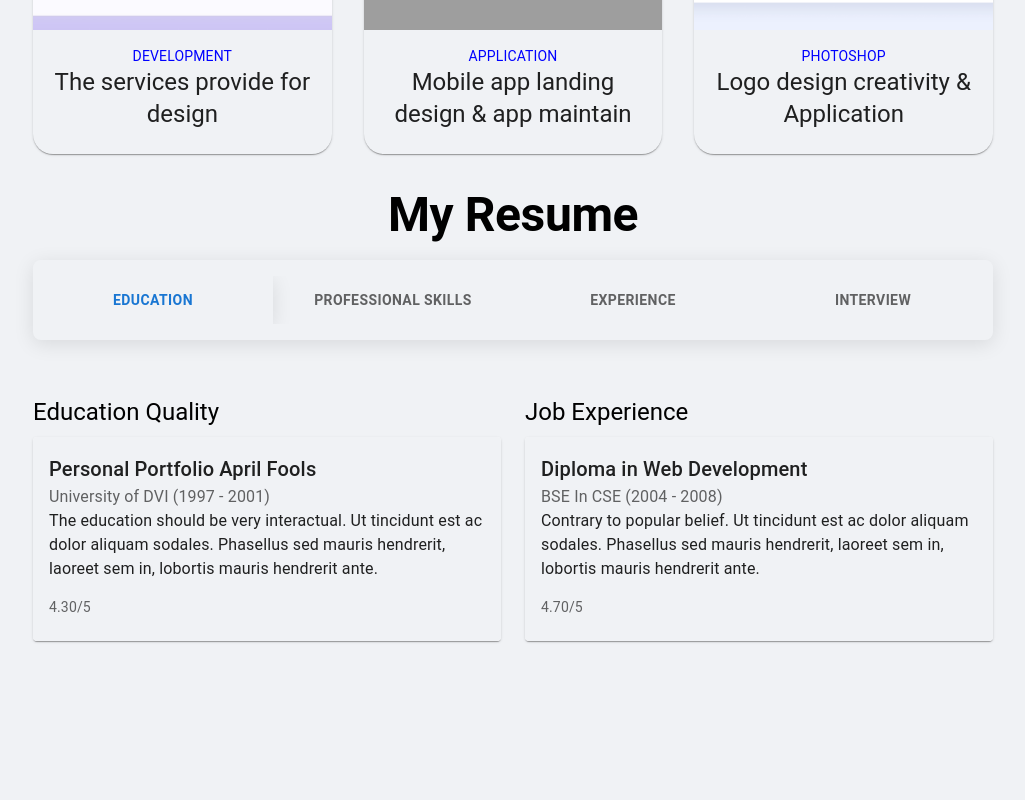
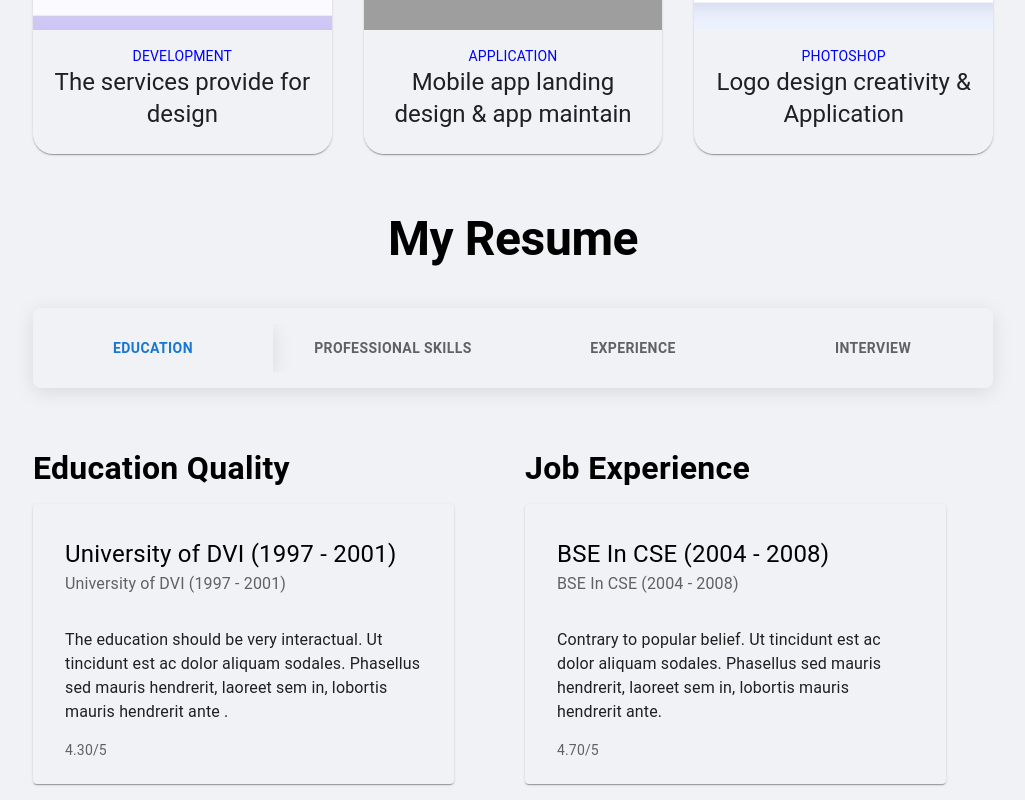
Before and after one commit to DhruvilPadshala/React-Portfolio, a React (Create React App) app: page / in a window 1280 px wide. Shown: the part 2824-3624 px from the top of the page, without its empty margins (127-1152 px from the left). Before the commit the page ends 3497 px from the top, so only its background shows below. Built offline with nearby package versions, Linux system fonts and the light colour scheme; grey boxes are pictures that could not be loaded.

Commit message:
mapping include

```diff
--- a/src/App.css
+++ b/src/App.css
@@ -253,14 +253,13 @@ a:hover::after {
   box-shadow: 0px 4px 20px rgba(0, 0, 0, 0.1); /* Optional: Adding shadow effect for selected tab */
 }
 .card {
-  background: #fff;
+  background-color: #f0f2f5;
   border-radius: 8px;
   box-shadow: 0px 4px 20px rgba(0, 0, 0, 0.1);
   margin-bottom: 16px;
 }
 
 .card-content {
-  padding: 16px;
   background-color: #f0f2f5;
 }
 @media (max-width: 768px) {
--- a/src/Pages/Resume/index.js
+++ b/src/Pages/Resume/index.js
@@ -10,6 +10,74 @@ import {
 } from "@mui/material";
 import "../../../src/App.css";
 
+
+const contentData = {
+  0: [
+    {
+      title: "Education Quality",
+      subTitle: "University of DVI (1997 - 2001)",
+      description:
+        "The education should be very interactual. Ut tincidunt est ac dolor aliquam sodales. Phasellus sed mauris hendrerit, laoreet sem in, lobortis mauris hendrerit ante .",
+
+      rating: "4.30/5",
+    },
+    {
+      title: "Job Experience",
+      subTitle: "BSE In CSE (2004 - 2008)",
+      description:
+        "Contrary to popular belief. Ut tincidunt est ac dolor aliquam sodales. Phasellus sed mauris hendrerit, laoreet sem in, lobortis mauris hendrerit ante.",
+      rating: "4.70/5",
+    },
+  ],
+  1: [
+    {
+      title: "Professional Skills",
+      subTitle: "University of DVI (1997 - 2001)",
+      description:
+        "The education should be very interactual. Ut tincidunt est ac dolor aliquam sodales. Phasellus sed mauris hendrerit, laoreet sem in, lobortis mauris hendrerit ante.",
+      rating: "4.30/5",
+    },
+    {
+      title: "Professional Experience",
+      subTitle: "BSE In CSE (2004 - 2008)",
+      description:
+        "Contrary to popular belief. Ut tincidunt est ac dolor aliquam sodales. Phasellus sed mauris hendrerit, laoreet sem in, lobortis mauris hendrerit ante.",
+      rating: "4.70/5",
+    },
+  ],
+  2: [
+    {
+      title: "Experience",
+      subTitle: "University of DVI (1997 - 2001)",
+      description:
+        "The education should be very interactual. Ut tincidunt est ac dolor aliquam sodales. Phasellus sed mauris hendrerit, laoreet sem in, lobortis mauris hendrerit ante.",
+      rating: "4.30/5",
+    },
+    {
+      title: "Previous Projects",
+      subTitle: "BSE In CSE (2004 - 2008)",
+      description:
+        "Contrary to popular belief. Ut tincidunt est ac dolor aliquam sodales. Phasellus sed mauris hendrerit, laoreet sem in, lobortis mauris hendrerit ante.",
+      rating: "4.70/5",
+    },
+  ],
+  3: [
+    {
+      title: "Interview Tips",
+      subTitle: "University of DVI (1997 - 2001)",
+      description:
+        "The education should be very interactual. Ut tincidunt est ac dolor aliquam sodales. Phasellus sed mauris hendrerit, laoreet sem in, lobortis mauris hendrerit ante.",
+      rating: "4.30/5",
+    },
+    {
+      title: "Mock Interviews",
+      subTitle: "BSE In CSE (2004 - 2008)",
+      description:
+        "Contrary to popular belief. Ut tincidunt est ac dolor aliquam sodales. Phasellus sed mauris hendrerit, laoreet sem in, lobortis mauris hendrerit ante.",
+      rating: "4.70/5",
+    },
+  ],
+};
 const Resume = () => {
   const [selectedTab, setSelectedTab] = React.useState(0);
 
@@ -29,6 +97,7 @@ const Resume = () => {
         flexDirection: "column",
         width: { xs: "90%", md: "75%" },
         margin: "0 auto",
+        mt: { xs: 3, md: 3 },
       }}
     >
       <Typography
@@ -49,223 +118,71 @@ const Resume = () => {
         onChange={handleTabChange}
         aria-label="resume tabs"
         className="tabs"
-        TabIndicatorProps={{ style: { display: 'none' } }} // Remove bottom line indicator
+        TabIndicatorProps={{ style: { display: "none" } }} // Remove bottom line indicator
         sx={{
           mb: 2,
-          flexWrap: 'wrap',
-          '& .MuiTabs-flexContainer': {
-            flexDirection: { xs: 'column', md: 'row' },
+          mt: 3,
+          flexWrap: "wrap",
+          "& .MuiTabs-flexContainer": {
+            flexDirection: { xs: "column", md: "row" },
           },
-          '& .MuiTab-root': {
-            textAlign: 'center',
+          "& .MuiTab-root": {
+            textAlign: "center",
           },
-        }}      >
-        <Tab label="Education" sx={{ fontWeight: "bold" }} className={`tab ${selectedTab === 0 ? 'Mui-selected' : ''}`} />
-        <Tab label="Professional Skills" sx={{ fontWeight: "bold" }} className={`tab ${selectedTab === 1 ? 'Mui-selected' : ''}`} />
-        <Tab label="Experience" sx={{ fontWeight: "bold" }} className={`tab ${selectedTab === 2 ? 'Mui-selected' : ''}`} />
-        <Tab label="Interview" sx={{ fontWeight: "bold" }} className={`tab ${selectedTab === 3 ? 'Mui-selected' : ''}`} />
+        }}
+      >
+        <Tab
+          label="Education"
+          sx={{ fontWeight: "bold" }}
+          className={`tab ${selectedTab === 0 ? "Mui-selected" : ""}`}
+        />
+        <Tab
+          label="Professional Skills"
+          sx={{ fontWeight: "bold" }}
+          className={`tab ${selectedTab === 1 ? "Mui-selected" : ""}`}
+        />
+        <Tab
+          label="Experience"
+          sx={{ fontWeight: "bold" }}
+          className={`tab ${selectedTab === 2 ? "Mui-selected" : ""}`}
+        />
+        <Tab
+          label="Interview"
+          sx={{ fontWeight: "bold" }}
+          className={`tab ${selectedTab === 3 ? "Mui-selected" : ""}`}
+        />
       </Tabs>
 
       <Grid container spacing={3} sx={{ mt: 2 }}>
-        {selectedTab === 0 && (
-          <>
-            <Grid item xs={12} md={6}>
-              <Typography variant="h5" gutterBottom>
-                Education Quality
+        {contentData[selectedTab].map((item, index) => (
+          <Grid item xs={12} md={6} key={index}>
+            <Typography sx={{fontSize: { xs: "1.5rem", md: "2rem" }}} gutterBottom fontWeight={"bold"}>
+              {item.title}
             </Typography>
-              <Card className="card">
-                <CardContent className="card-content">
-                  <Typography variant="h6">
-                    Personal Portfolio April Fools
-                  </Typography>
-                  <Typography color="textSecondary">
-                    University of DVI (1997 - 2001)
-                  </Typography>
-                  <Typography paragraph>
-                    The education should be very interactual. Ut tincidunt est ac
-                    dolor aliquam sodales. Phasellus sed mauris hendrerit, laoreet
-                    sem in, lobortis mauris hendrerit ante.
-                  </Typography>
+            <Card sx={{
+                height: { xs: 'auto', md: '280px' },
+                width: { xs: 'auto', md: '90%' },
+                backgroundColor: "#f0f2f5",
+                transition: 'background-color 0.3s, color 0.3s',
+                '&:hover': {
+                  backgroundColor: 'blue',
+                  color: 'white',
+                  '& .MuiTypography-root': {
+                    color: 'white',
+                  },
+                },
+              }}>
+              <CardContent sx={{ p: 4 }}>
+                <Typography sx={{ fontSize: { xs: "1.2rem", md: "1.5rem" } }} fontWeight={"semi-bold"}color={"black"}>{item.subTitle}</Typography>
+                <Typography color="textSecondary"mb={4}>{item.subTitle}</Typography>
+                <Typography paragraph>{item.description}</Typography>
                 <Typography variant="body2" color="textSecondary">
-                    4.30/5
+                  {item.rating}
                 </Typography>
               </CardContent>
             </Card>
           </Grid>
-
-            <Grid item xs={12} md={6}>
-              <Typography variant="h5" gutterBottom>
-                Job Experience
-              </Typography>
-              <Card className="card">
-                <CardContent className="card-content">
-                  <Typography variant="h6">Diploma in Web Development</Typography>
-                  <Typography color="textSecondary">
-                    BSE In CSE (2004 - 2008)
-                  </Typography>
-                  <Typography paragraph>
-                    Contrary to popular belief. Ut tincidunt est ac dolor aliquam
-                    sodales. Phasellus sed mauris hendrerit, laoreet sem in,
-                    lobortis mauris hendrerit ante.
-                  </Typography>
-                  <Typography variant="body2" color="textSecondary">
-                    4.70/5
-                  </Typography>
-                </CardContent>
-              </Card>
-            </Grid>
-          </>
-        )}
-
-        {selectedTab === 1 && (
-          <>
-            <Grid item xs={12} md={6}>
-              <Typography variant="h5" gutterBottom>
-                Professional Skills
-              </Typography>
-              <Card className="card">
-                <CardContent className="card-content">
-                  <Typography variant="h6">
-                    Personal Portfolio April Fools
-                  </Typography>
-                  <Typography color="textSecondary">
-                    University of DVI (1997 - 2001)
-                  </Typography>
-                  <Typography paragraph>
-                    The education should be very interactual. Ut tincidunt est ac
-                    dolor aliquam sodales. Phasellus sed mauris hendrerit, laoreet
-                    sem in, lobortis mauris hendrerit ante.
-                  </Typography>
-                  <Typography variant="body2" color="textSecondary">
-                    4.30/5
-                  </Typography>
-                </CardContent>
-              </Card>
-            </Grid>
-
-            <Grid item xs={12} md={6}>
-              <Typography variant="h5" gutterBottom>
-                Professional Experience
-              </Typography>
-              <Card className="card">
-                <CardContent className="card-content">
-                  <Typography variant="h6">Diploma in Web Development</Typography>
-                  <Typography color="textSecondary">
-                    BSE In CSE (2004 - 2008)
-                  </Typography>
-                  <Typography paragraph>
-                    Contrary to popular belief. Ut tincidunt est ac dolor aliquam
-                    sodales. Phasellus sed mauris hendrerit, laoreet sem in,
-                    lobortis mauris hendrerit ante.
-                  </Typography>
-                  <Typography variant="body2" color="textSecondary">
-                    4.70/5
-                  </Typography>
-                </CardContent>
-              </Card>
-            </Grid>
-          </>
-        )}
-
-        {selectedTab === 2 && (
-          <>
-            <Grid item xs={12} md={6}>
-              <Typography variant="h5" gutterBottom>
-                Experience
-              </Typography>
-              <Card className="card">
-                <CardContent className="card-content">
-                  <Typography variant="h6">
-                    Personal Portfolio April Fools
-                  </Typography>
-                  <Typography color="textSecondary">
-                    University of DVI (1997 - 2001)
-                  </Typography>
-                  <Typography paragraph>
-                    The education should be very interactual. Ut tincidunt est ac
-                    dolor aliquam sodales. Phasellus sed mauris hendrerit, laoreet
-                    sem in, lobortis mauris hendrerit ante.
-                  </Typography>
-                  <Typography variant="body2" color="textSecondary">
-                    4.30/5
-                  </Typography>
-                </CardContent>
-              </Card>
-            </Grid>
-
-            <Grid item xs={12} md={6}>
-              <Typography variant="h5" gutterBottom>
-                Previous Projects
-              </Typography>
-              <Card className="card">
-                <CardContent className="card-content">
-                  <Typography variant="h6">Diploma in Web Development</Typography>
-                  <Typography color="textSecondary">
-                    BSE In CSE (2004 - 2008)
-                  </Typography>
-                  <Typography paragraph>
-                    Contrary to popular belief. Ut tincidunt est ac dolor aliquam
-                    sodales. Phasellus sed mauris hendrerit, laoreet sem in,
-                    lobortis mauris hendrerit ante.
-                  </Typography>
-                  <Typography variant="body2" color="textSecondary">
-                    4.70/5
-                  </Typography>
-                </CardContent>
-              </Card>
-            </Grid>
-          </>
-        )}
-
-        {selectedTab === 3 && (
-          <>
-            <Grid item xs={12} md={6}>
-              <Typography variant="h5" gutterBottom>
-                Interview Tips
-              </Typography>
-              <Card className="card">
-                <CardContent className="card-content">
-                  <Typography variant="h6">
-                    Personal Portfolio April Fools
-                  </Typography>
-                  <Typography color="textSecondary">
-                    University of DVI (1997 - 2001)
-                  </Typography>
-                  <Typography paragraph>
-                    The education should be very interactual. Ut tincidunt est ac
-                    dolor aliquam sodales. Phasellus sed mauris hendrerit, laoreet
-                    sem in, lobortis mauris hendrerit ante.
-                  </Typography>
-                  <Typography variant="body2" color="textSecondary">
-                    4.30/5
-                  </Typography>
-                </CardContent>
-              </Card>
-            </Grid>
-
-            <Grid item xs={12} md={6}>
-              <Typography variant="h5" gutterBottom>
-                Mock Interviews
-              </Typography>
-              <Card className="card">
-                <CardContent className="card-content">
-                  <Typography variant="h6">Diploma in Web Development</Typography>
-                  <Typography color="textSecondary">
-                    BSE In CSE (2004 - 2008)
-                  </Typography>
-                  <Typography paragraph>
-                    Contrary to popular belief. Ut tincidunt est ac dolor aliquam
-                    sodales. Phasellus sed mauris hendrerit, laoreet sem in,
-                    lobortis mauris hendrerit ante.
-                  </Typography>
-                  <Typography variant="body2" color="textSecondary">
-                    4.70/5
-                  </Typography>
-                </CardContent>
-              </Card>
-            </Grid>
-          </>
-        )}
+        ))}
       </Grid>
     </Box>
   );
```
Lines whose indentation alone changed are shown as unchanged.
